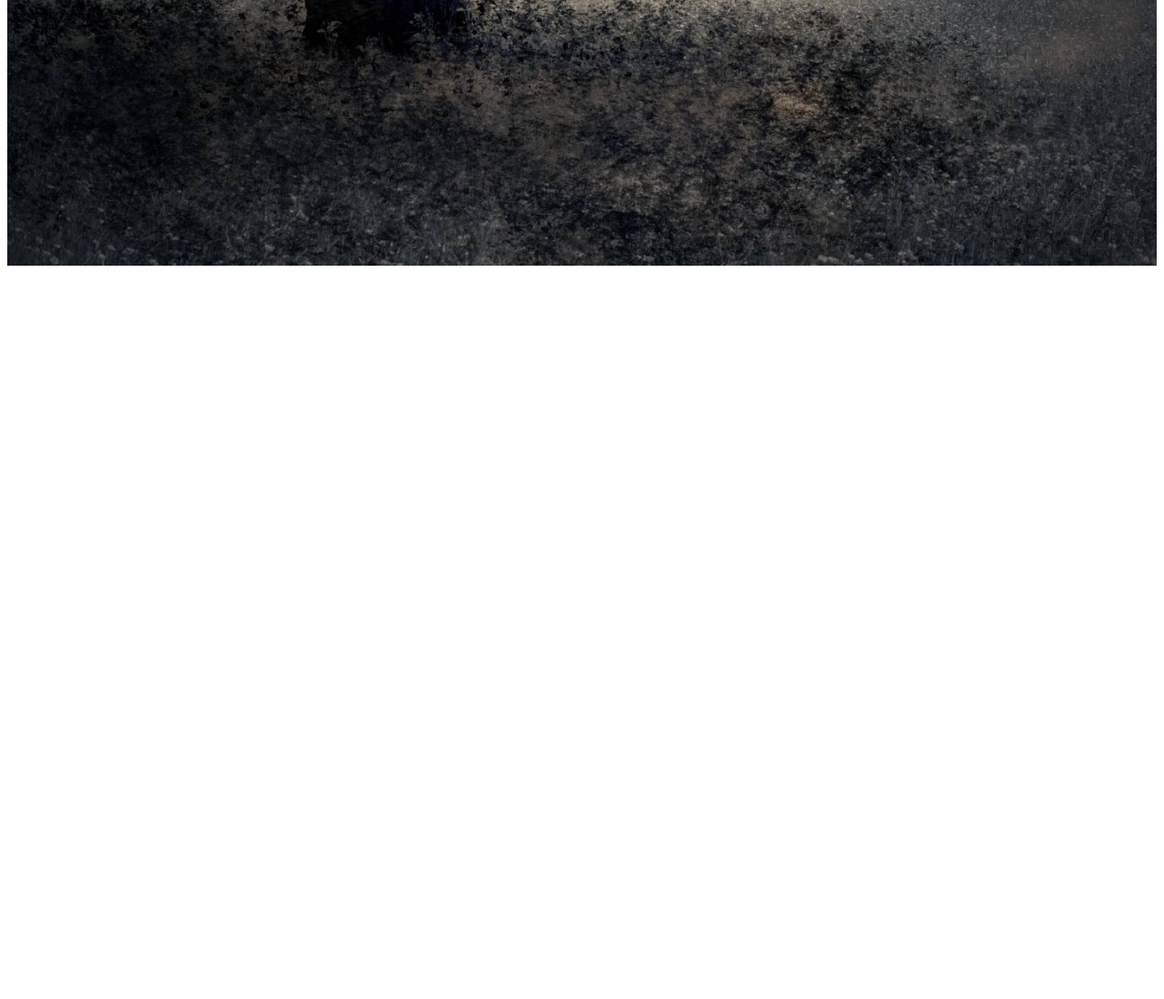
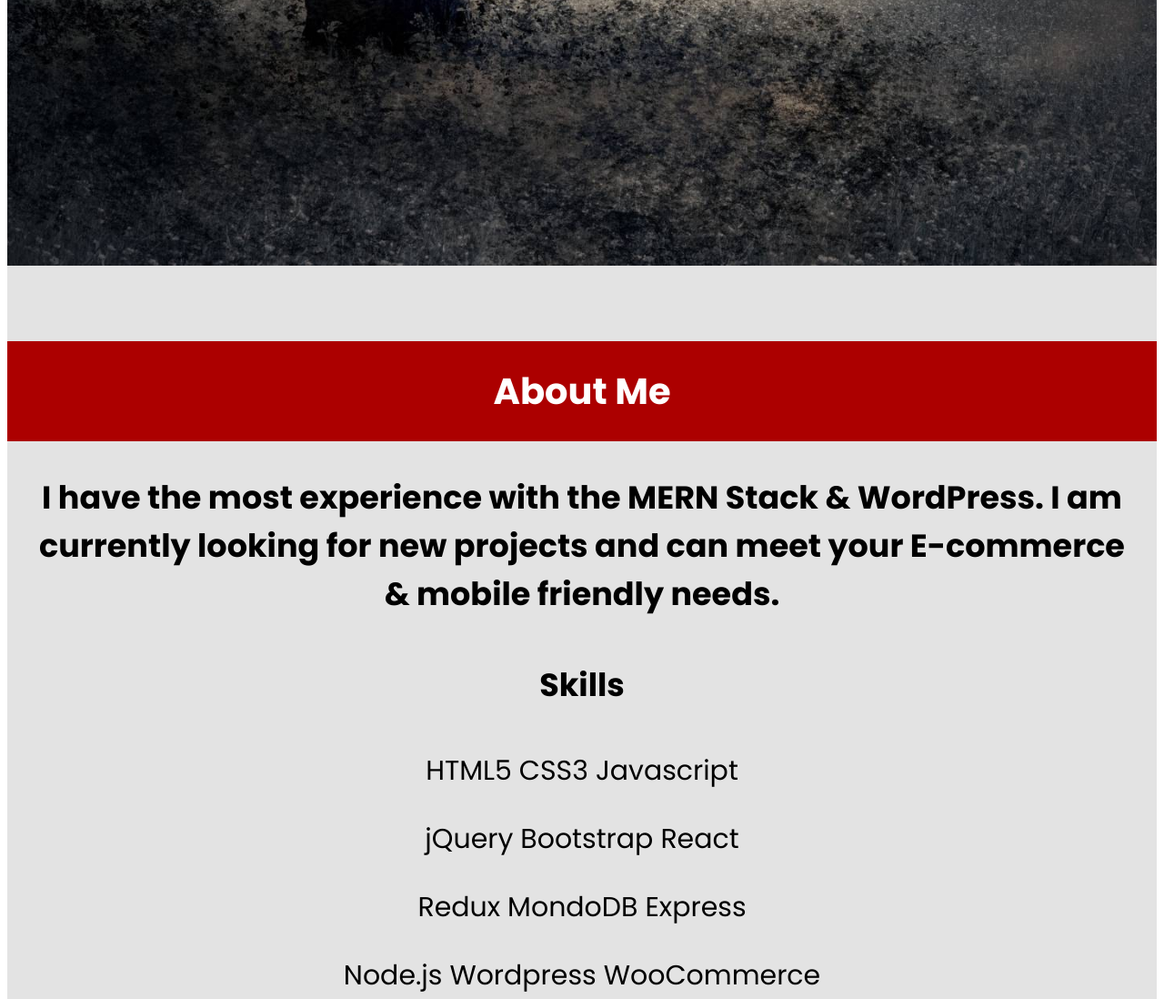
Before and after one commit to MichaelGomes/Portfolio-V1, a plain HTML site: page index.html in a window 1280 px wide. Shown: the part 646-1744 px from the top of the page at 91% size. Before the commit the page ends 946 px from the top, so only its background shows below. Drawn offline with Linux system fonts and the light colour scheme.

Commit message:
About Me Section

```diff
--- a/index.html
+++ b/index.html
@@ -22,14 +22,14 @@
     <header id="header">
       <div class="wrapper wrapper-nav">
         <div class="logo">
-          <a href="landing">
+          <a href="#landing">
             <h2>Michael Gomes</h2>
           </a>
         </div>
         <nav>
           <img class="menu" src="images/bars-solid.svg" alt="hamburger-menu" />
           <ul>
-            <li><a>ABOUT ME</a></li>
+            <li><a href="#aboutme">ABOUT ME</a></li>
             <li><a>PORTFOLIO</a></li>
             <li><a>RÉSUMÉ</a></li>
           </ul>
@@ -43,7 +43,24 @@
           My name is Michael Gomes and I am a Full Stack Web Developer based out
           of Toronto Ontario
         </h1>
-        <a class="btn">Learn More</a>
+        <a class="btn" href="#aboutme">Learn More</a>
+      </div>
+    </section>
+    <section id="aboutme">
+      <h2 class="aboutme-header">About Me</h2>
+      <div class="wrapper wrapper-aboutme">
+        <h3>
+          I have the most experience with the MERN Stack & WordPress. I am
+          currently looking for new projects and can meet your E-commerce &
+          mobile friendly needs.
+        </h3>
+        <h4>Skills</h4>
+        <div class="skill-list">
+          <p>HTML5 CSS3 Javascript</p>
+          <p>jQuery Bootstrap React</p>
+          <p>Redux MondoDB Express</p>
+          <p>Node.js Wordpress WooCommerce</p>
+        </div>
       </div>
     </section>
   </body>
--- a/styles.css
+++ b/styles.css
@@ -147,3 +147,48 @@ header {
   font-size: 20px;
   cursor: pointer;
 }
+
+/* About Me Section */
+#aboutme {
+  background-color: #e3e3e3;
+  height: 110vh;
+  padding-top: 50px;
+}
+
+.wrapper-aboutme {
+  text-align: center;
+}
+
+.aboutme-header {
+  background-color: #ac0000;
+  width: 100%;
+  text-align: center;
+  color: white;
+  padding-top: 25px;
+  padding-bottom: 25px;
+  font-size: 40px;
+}
+
+.wrapper-aboutme h3,
+.wrapper-aboutme h4 {
+  font-size: 35px;
+  animation: fade-in 1s 1 0s linear;
+}
+
+.wrapper-aboutme li {
+  font-size: 20px;
+}
+.skill-list {
+  font-size: 30px;
+  margin-bottom: 30px;
+}
+
+/* Tablet + */
+@media only screen and (max-width: 800px) {
+  .wrapper-aboutme h3 {
+    font-size: 25px;
+  }
+  .skill-list {
+    font-size: 25px;
+  }
+}
```
